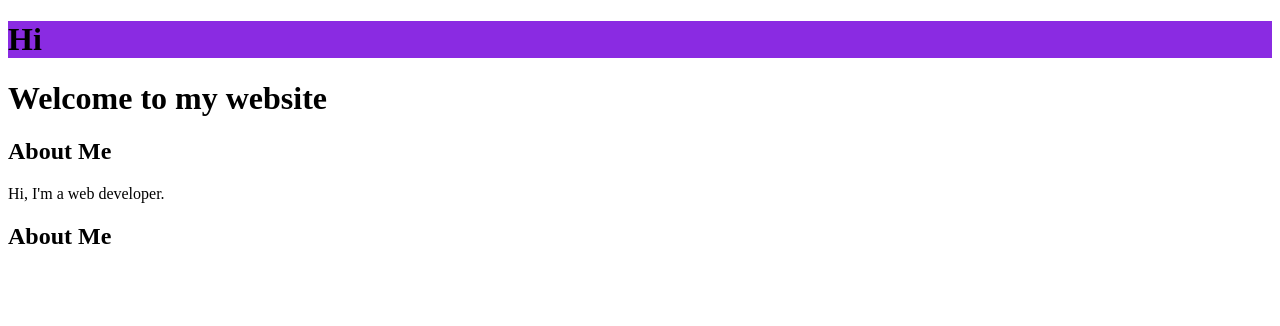
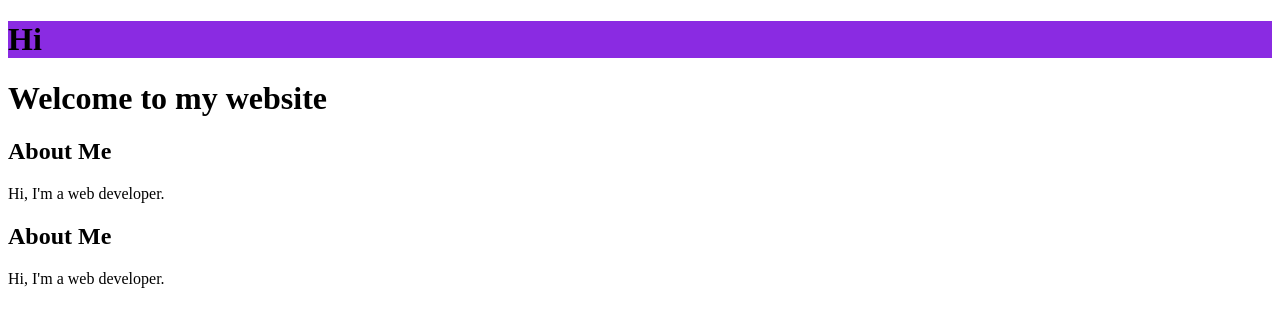
Before and after one commit to VBharathirajA/sample_hosting, a plain HTML site: page index.html in a window 1280 px wide. Drawn offline with Linux system fonts and the light colour scheme.

Commit message:
para tag added

```diff
--- a/index.html
+++ b/index.html
@@ -14,6 +14,7 @@
     <p>Hi, I'm a web developer.</p>
 
     <h2>About Me   </h2>
+    <p>Hi, I'm a web developer.</p>
 
 </body>
 </html>
```
